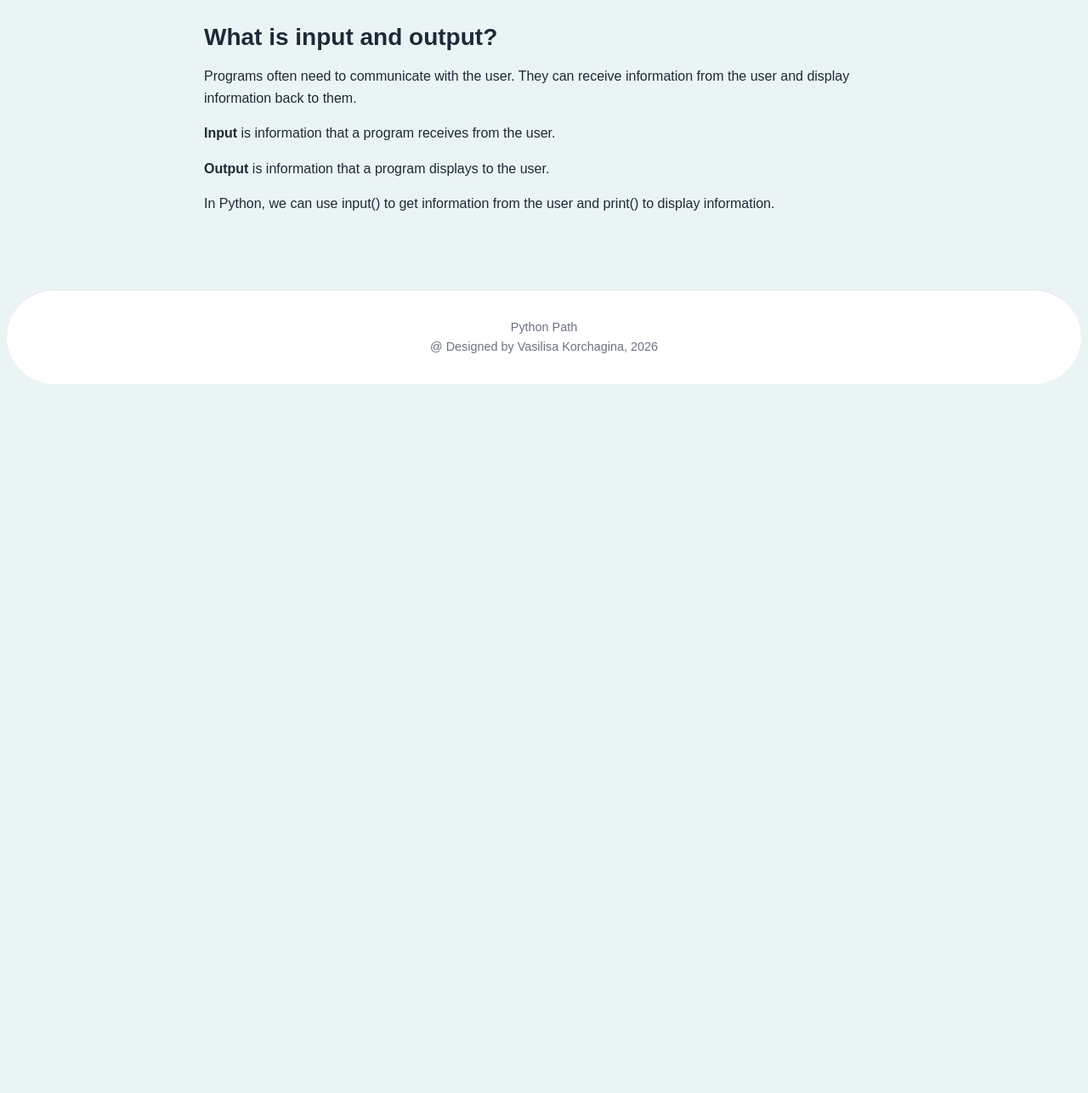
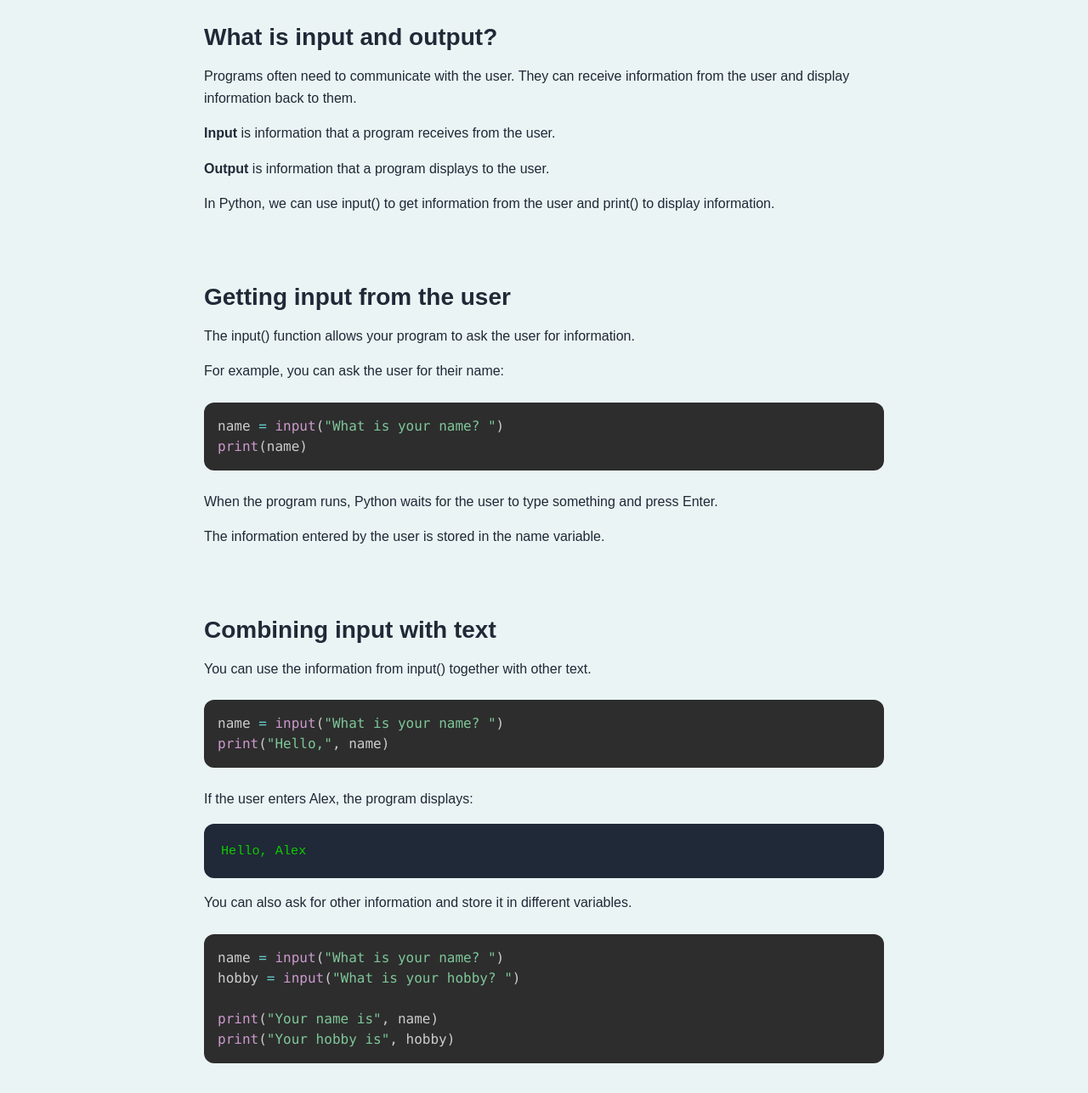
Before and after one commit to vee-kr/pythonpath, a plain HTML site: page lessons/input-output.html in a window 1280 px wide. Shown: the part 382-1669 px from the top of the page at 85% size. Before the commit the page ends 842 px from the top, so only its background shows below. Drawn offline with nearby package versions, Linux system fonts and the light colour scheme.

Commit message:
Add new sections in "input-output" lesson

```diff
--- a/lessons/input-output.html
+++ b/lessons/input-output.html
@@ -74,6 +74,61 @@
             </p>
         </section>
 
+        <section class="lessonSection">
+    <h2>Getting input from the user</h2>
+
+    <p>
+        The <code>input()</code> function allows your program
+        to ask the user for information.
+    </p>
+
+    <p>
+        For example, you can ask the user for their name:
+    </p>
+
+    <pre><code class="language-python">name = input("What is your name? ")
+print(name)</code></pre>
+
+    <p>
+        When the program runs, Python waits for the user to
+        type something and press Enter.
+    </p>
+
+    <p>
+        The information entered by the user is stored in the
+        <code>name</code> variable.
+    </p>
+        </section>
+
+        <section class="lessonSection">
+    <h2>Combining input with text</h2>
+
+    <p>
+        You can use the information from <code>input()</code>
+        together with other text.
+    </p>
+
+    <pre><code class="language-python">name = input("What is your name? ")
+print("Hello,", name)</code></pre>
+
+    <p>
+        If the user enters <code>Alex</code>, the program displays:
+    </p>
+
+    <pre><code>Hello, Alex</code></pre>
+
+    <p>
+        You can also ask for other information and store it
+        in different variables.
+    </p>
+
+    <pre><code class="language-python">name = input("What is your name? ")
+hobby = input("What is your hobby? ")
+
+print("Your name is", name)
+print("Your hobby is", hobby)</code></pre>
+        </section>
+
     </article>
 
 </main>
```
